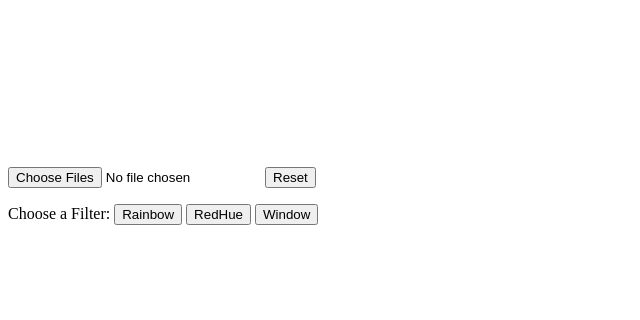
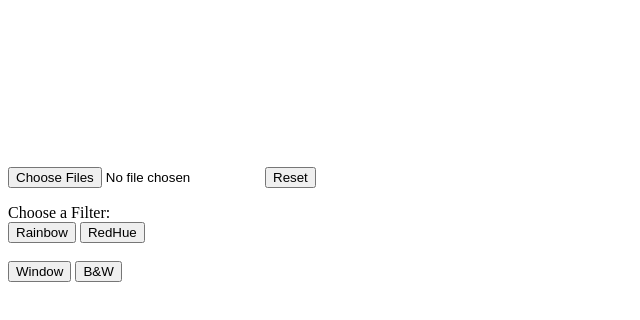
Before and after one commit to piyushmohan01/Photo-Editor, a plain HTML site: page HtmlCode.html in a window 1280 px wide. Shown: the part 96-416 px from the top of the page, without its empty margins (0-640 px from the left). Drawn offline with Linux system fonts and the light colour scheme.

Commit message:
Update HtmlCode.html
Updated Html with grayscale filter.

```diff
--- a/HtmlCode.html
+++ b/HtmlCode.html
@@ -1,6 +1,8 @@
 <script
   src="https://www.dukelearntoprogram.com/course1/common/js/image/SimpleImage.js">
   </script>
+
+<meta name="viewport" content="width=device-width, initial-scale=1.0">
 
 <h1>My Personal Filter Gallery</h1>
 
@@ -17,8 +19,10 @@
 
 <p id="para2">
   Choose a Filter:
+  <br>
   <input type="button" value="Rainbow" id="rnb" onclick="dorainbow()">
 <!--   <input type="button" value="Blur" id="blr" onclick="doblur()"> -->
-  <input type="button" value="RedHue" id="redh" onclick="doredhue()">
-  <input type="button" value="Window" id="wnd" onclick="dowindow()">
+  <input type="button" value="RedHue" id="redh" onclick="doredhue()"> </br>
+  <br> <input type="button" value="Window" id="wnd" onclick="dowindow()">
+  <input type="button" value="B&W" id="gray" onclick="dogray()"> </br>
 </p>
```
